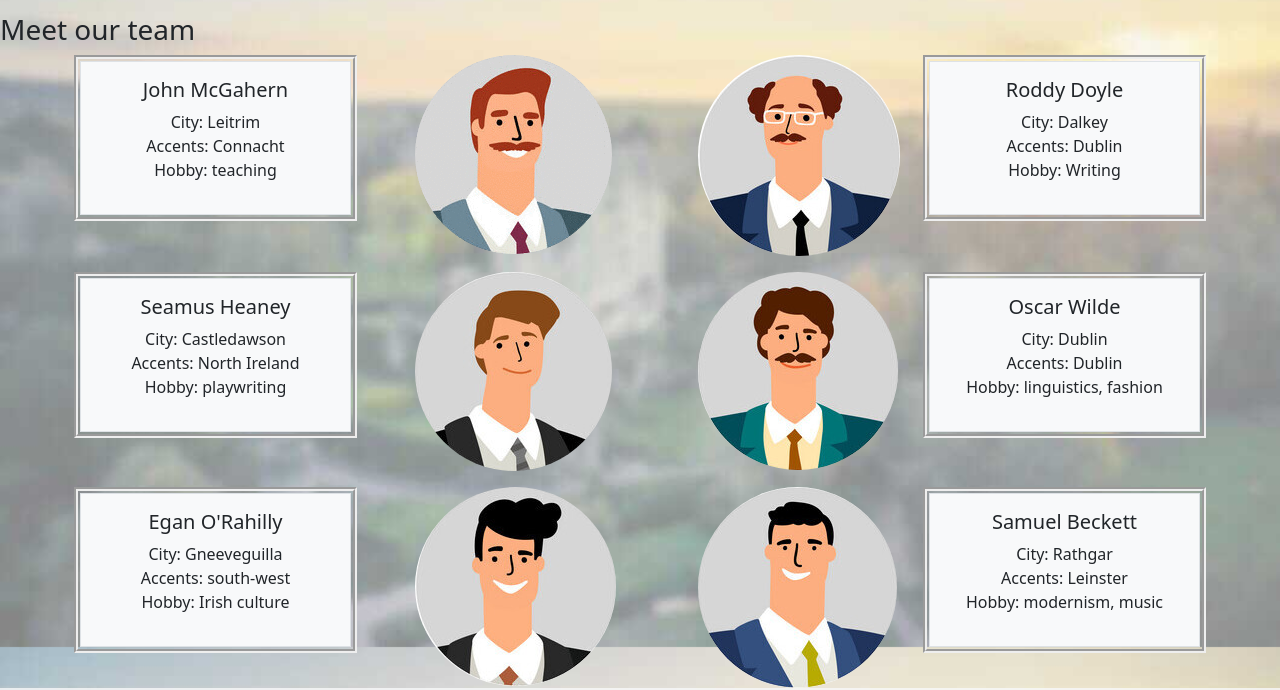
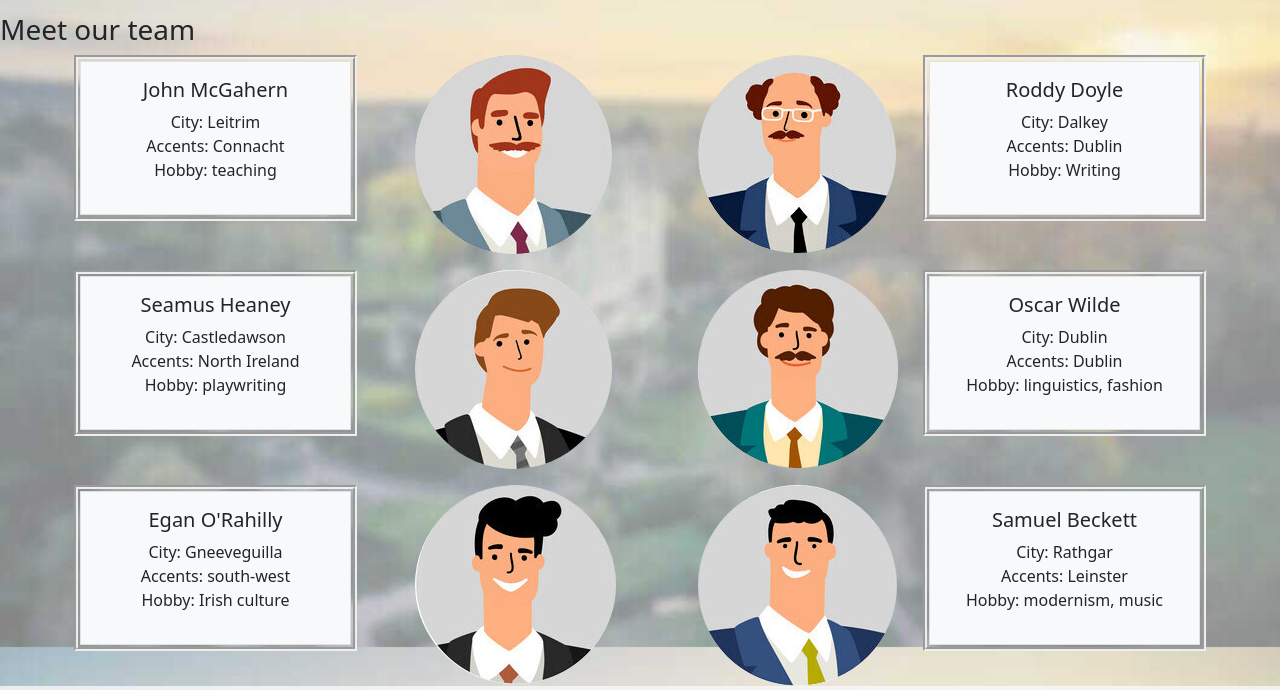
Before and after one commit to olga-od-ua/the-gift-of-the-gab, a plain HTML site: page about_us.html in a window 1280 px wide. Shown: the part 153-843 px from the top of the page. Drawn offline with nearby package versions, Linux system fonts and the light colour scheme; a web font is replaced by a local one.

Commit message:
Replace image for Roddy Doyle

```diff
--- a/about_us.html
+++ b/about_us.html
@@ -77,7 +77,7 @@
       <div class="photo-block"><img src="assets/images/team/jmcgahern-cropped.gif" alt="A photo of John McGahern" class="member-photo"></div>
     </div>
     <div class="col">
-      <div class="photo-block"><img src="assets/images/team/rdoyle.jpeg" alt="A photo of Roddy Doyle" class="member-photo"></div>
+      <div class="photo-block"><img src="assets/images/team/rdoyle.png" alt="A photo of Roddy Doyle" class="member-photo"></div>
     </div>
     <div class="col bio-info">
       <div class="p-3 border bg-light">
```
Also changed, not shown: assets/images/team/rdoyle.jpeg (deleted), assets/images/team/rdoyle.png (added).
